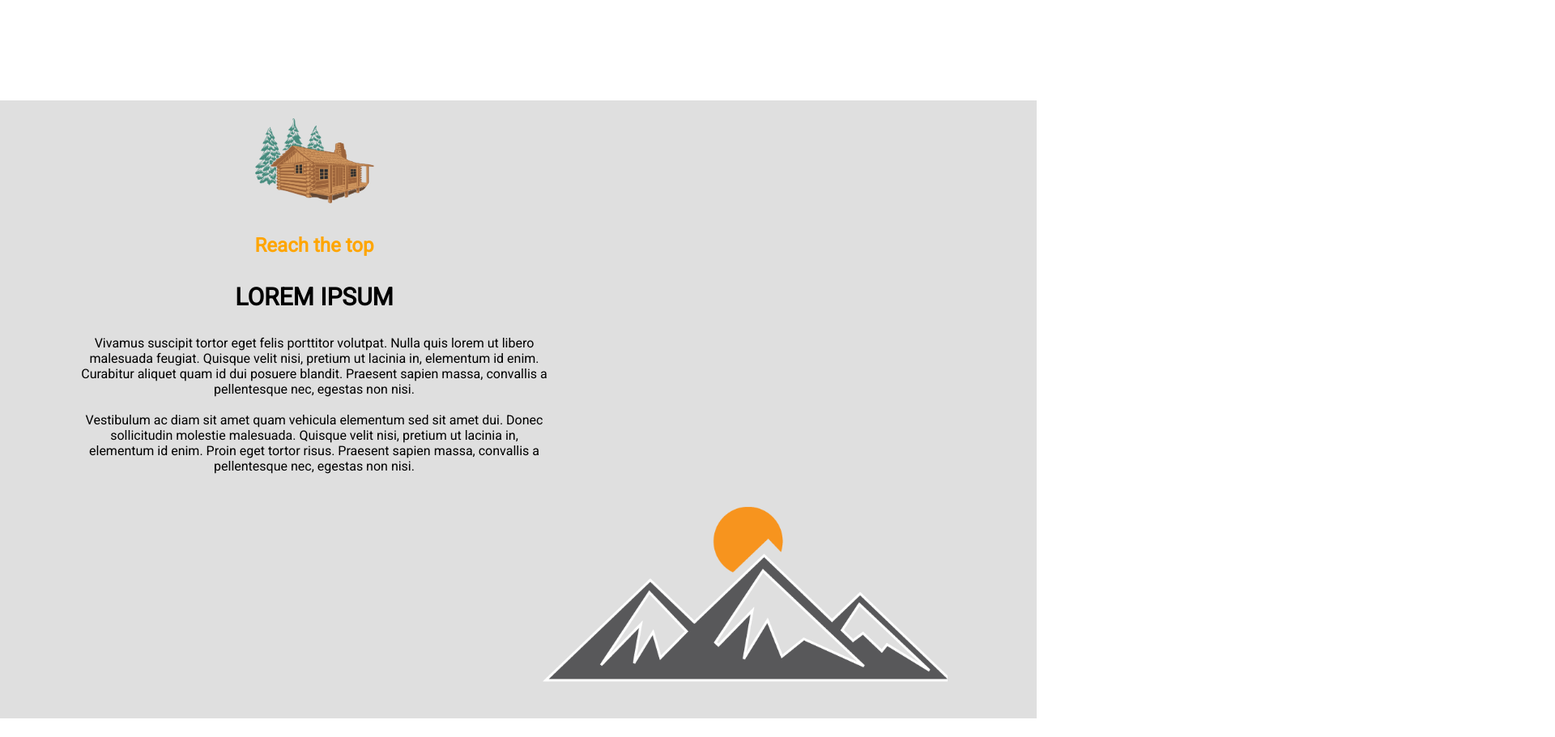
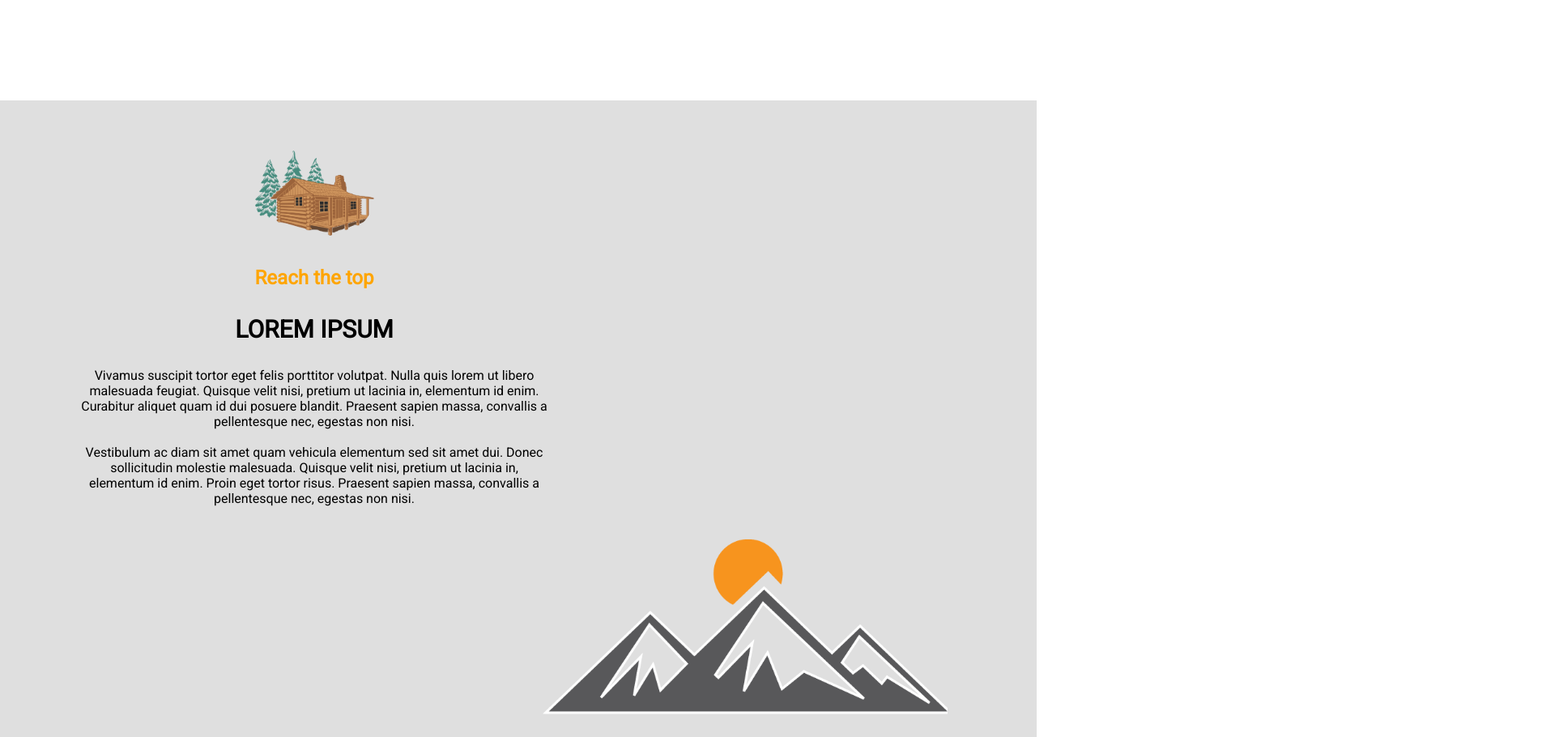
Before and after one commit to MilBra/everest, a plain HTML site: page index.html in a window 1280 px wide. Shown: the part 580-1490 px from the top of the page at 81% size, 1920 px wide, since content can reach past the window. Drawn offline with nearby package versions, Linux system fonts and the light colour scheme; a web font is replaced by a local one.

Commit message:
Update style.css

```diff
--- a/style.css
+++ b/style.css
@@ -4,6 +4,7 @@ body {
 	padding: 0px;
 	font-family: 'Roboto', sans-serif;
 }
+
 
 h3 {
 	font-size: 30px;
@@ -126,8 +127,8 @@ a:hover {
 
 .container-top {
 	background-color: #dfdfdf;
-	padding-top: 20px;
-	padding-bottom: 20px;
+	padding-top: 60px;
+	padding-bottom: 60px;
 	overflow: hidden;
 }
 
@@ -198,15 +199,16 @@ a:hover {
 	font-weight: 600;
 }
 
+.panorama img {
+	width:100%;
+}
+
 /*********************CONTAINER-BOTTOM*******************************/
 
 .container-bottom {
 	position: relative;
 }
 
-.container-bottom img {
-	width:100%;
-}
 
 .bottom-text {
 	background-color: rgba(250,250,250,0.2);
```
